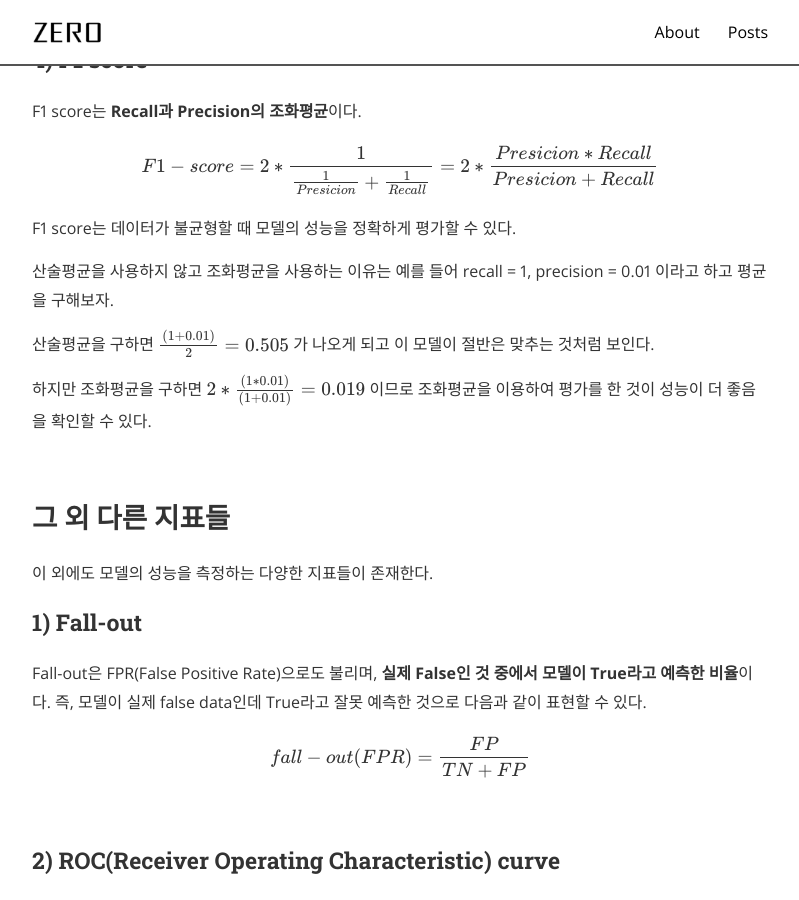
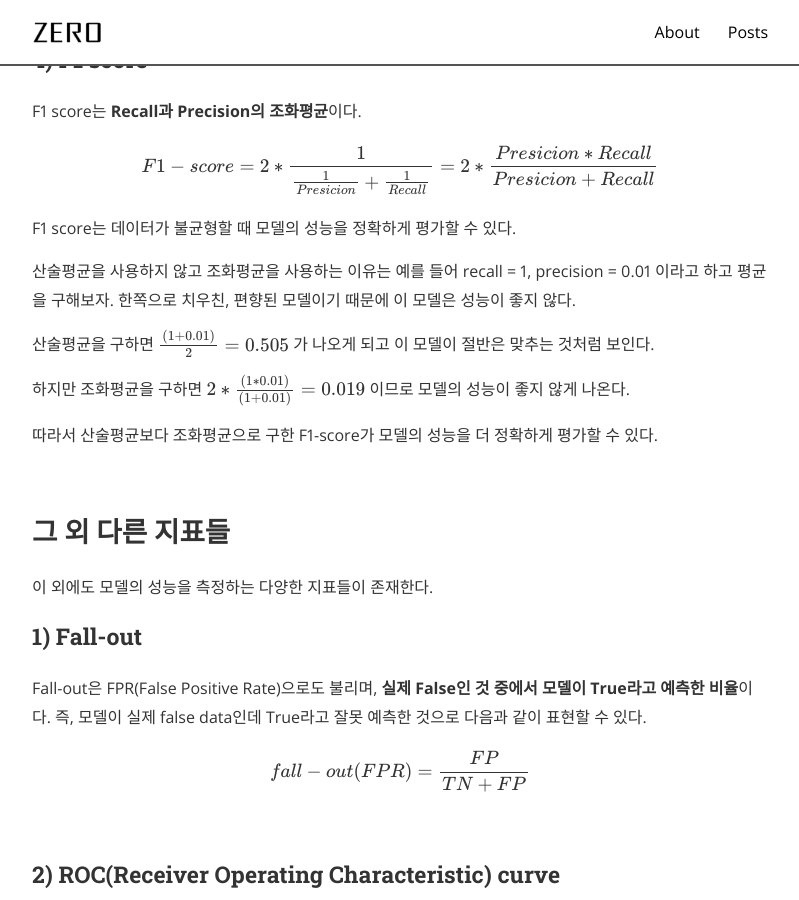
Before and after one commit to zeroaan/zeroaan.github.io, a Jekyll site: the page built from _posts/2020-05-20-[ML] 오차행렬과 분류 모델의 성능 평가 지표.md, in a window 1280 px wide and 900 px high, scrolled down 3418 px. Shown: the whole window, without its empty margins (240-1039 px from the left). Built offline with Jekyll 4.4.1, drawn with Linux system fonts in a browser that asks for light colours; nearby versions of some CDN libraries; formulas are drawn with MathJax 3; comment, search, counter and statistics services are not loaded.

Commit message:
Update: 2020-05-20-[ML] 오차행렬과 분류 모델의 성능 평가 지표

```diff
--- a/_posts/2020-05-20-[ML] 오차행렬과 분류 모델의 성능 평가 지표.md
+++ b/_posts/2020-05-20-[ML] 오차행렬과 분류 모델의 성능 평가 지표.md
@@ -119,10 +119,13 @@ $$ F1-score = 2 * \frac  {1} {\frac {1}{Presicion} + \frac {1}{Recall}} = 2 * \f
 F1 score는 데이터가 불균형할 때 모델의 성능을 정확하게 평가할 수 있다.
 
 산술평균을 사용하지 않고 조화평균을 사용하는 이유는 예를 들어 recall = 1, precision = 0.01 이라고 하고 평균을 구해보자.
+한쪽으로 치우친, 편향된 모델이기 때문에 이 모델은 성능이 좋지 않다.
 
 산술평균을 구하면 $ \frac {(1 + 0.01)} {2} = 0.505 $ 가 나오게 되고 이 모델이 절반은 맞추는 것처럼 보인다.
 
-하지만 조화평균을 구하면 $ 2 * \frac {(1 * 0.01)} {(1 + 0.01)} = 0.019 $ 이므로 조화평균을 이용하여 평가를 한 것이 성능이 더 좋음을 확인할 수 있다.
+하지만 조화평균을 구하면 $ 2 * \frac {(1 * 0.01)} {(1 + 0.01)} = 0.019 $ 이므로 모델의 성능이 좋지 않게 나온다.
+
+따라서 산술평균보다 조화평균으로 구한 F1-score가 모델의 성능을 더 정확하게 평가할 수 있다.
 
 <br>
 
```
